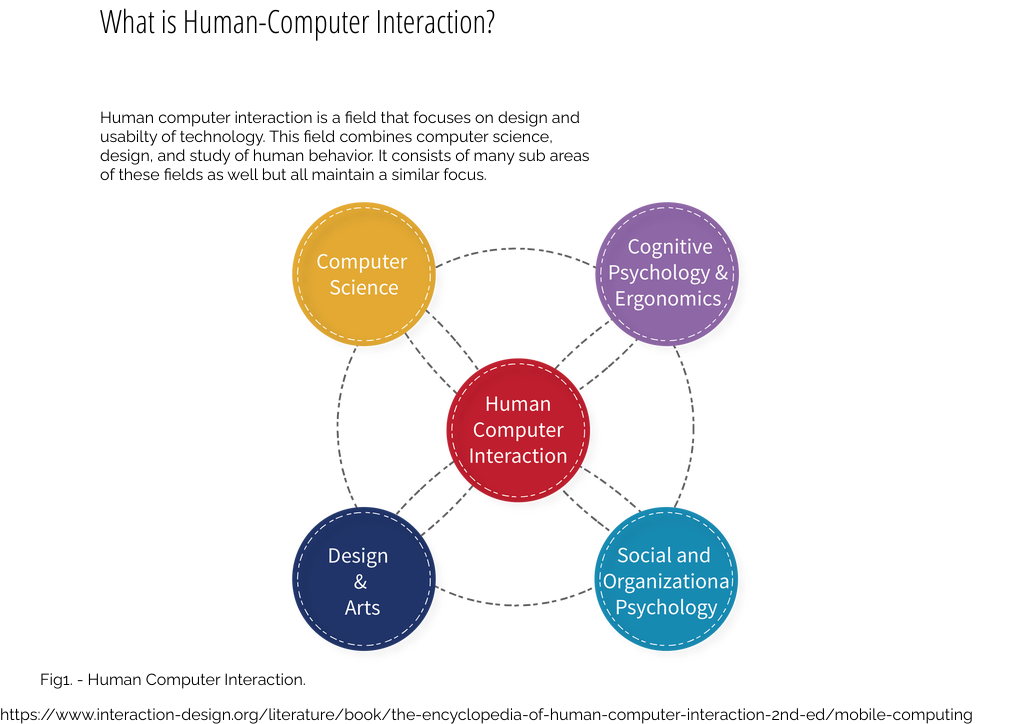
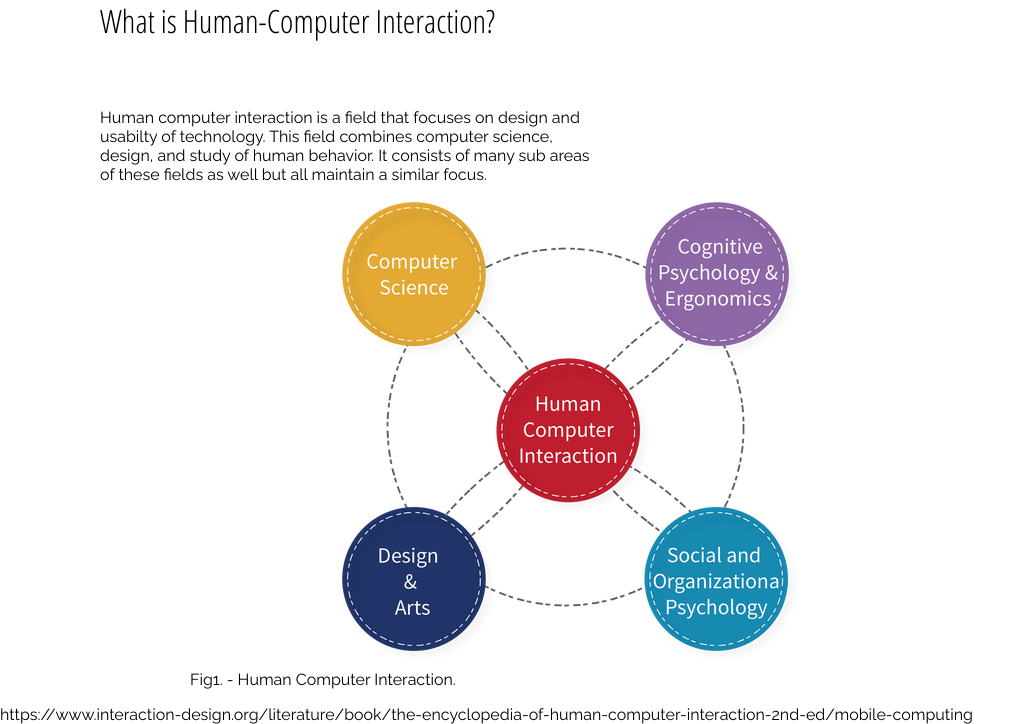
Before and after one commit to Mimileo/cst336, a PHP site: page /homework/homework1/index.html in a window 1280 px wide. Shown: the part 171-895 px from the top of the page, without its empty margins (0-1034 px from the left). Run offline with PHP 8.4, Linux system fonts and the light colour scheme.

Commit message:
update lab

```diff
--- a/homework/homework1/css/styles.css
+++ b/homework/homework1/css/styles.css
@@ -59,10 +59,15 @@ li a:hover {
 
 #hci-img img{
     position:relative;
-    padding-left: 250px ;
+    padding-left: 300px ;
 }
 
 #cpu img {
     border-radius: 25px;
+    padding-left: 100px;
 
 }
+
+figcaption{
+    padding-left: 150px;
+}
```
